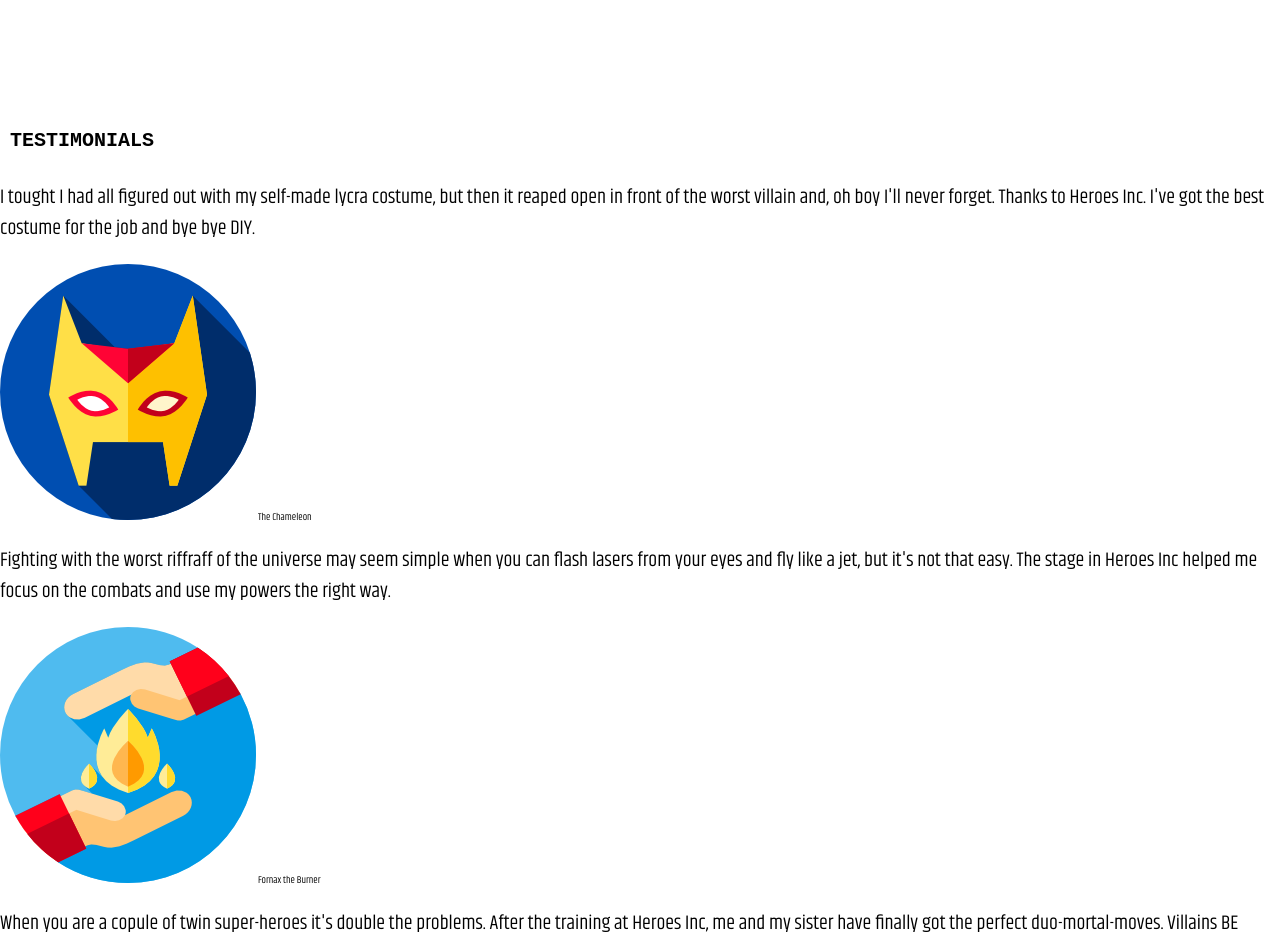
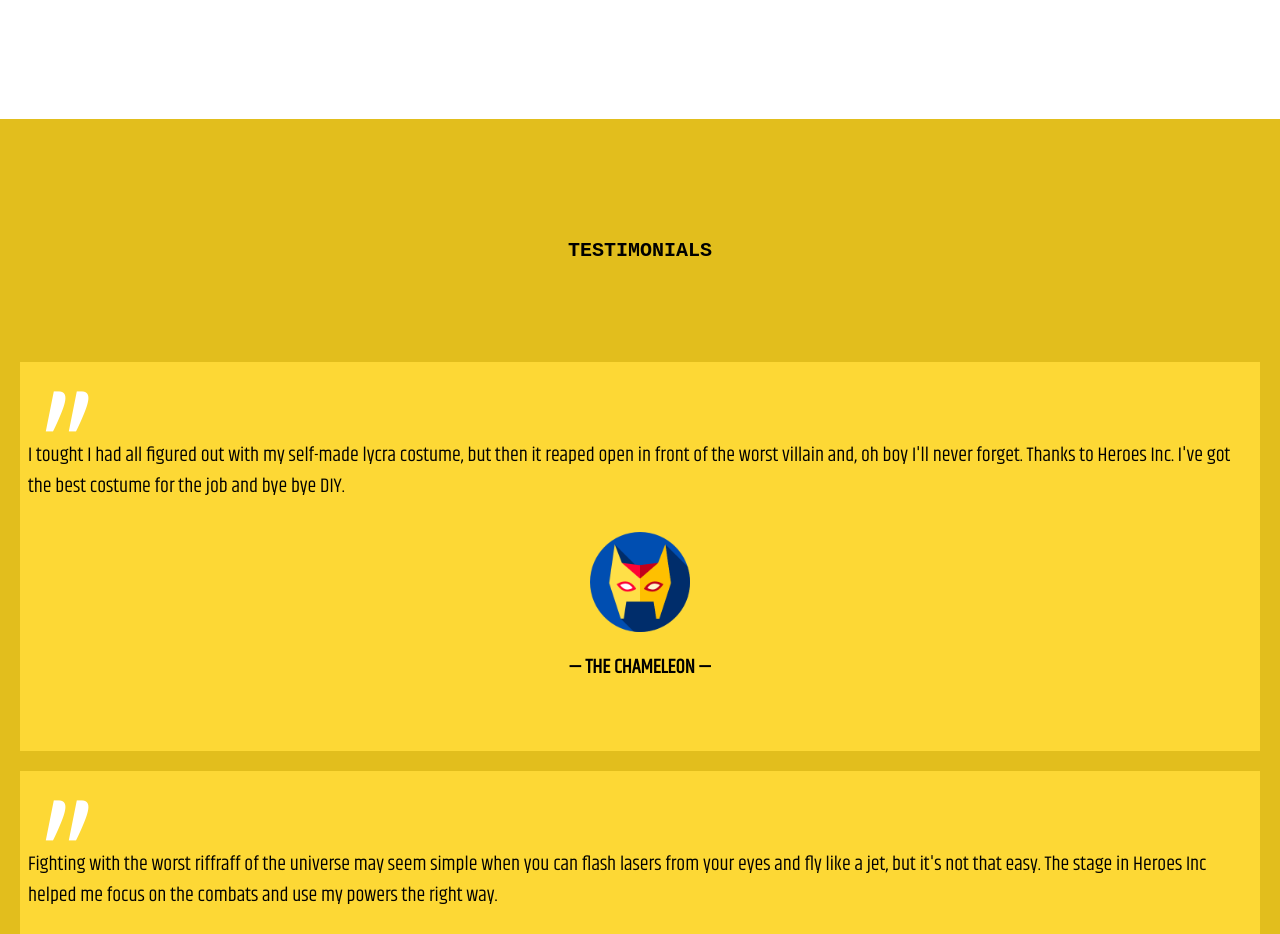
Before and after one commit to starskynder/Heroes-Inc., a website: page index.html in a window 1280 px wide. Shown: the part 5545-6479 px from the top of the page. Drawn offline with Linux system fonts and the light colour scheme; a web font is replaced by a local one.

Commit message:
Style testimonials section

```diff
--- a/sass/layout/_body.scss
+++ b/sass/layout/_body.scss
@@ -33,8 +33,6 @@
 
 .pricing {
   @include flex-row-wrap;
-  align-items: space-between;
-  justify-content: stretch;
 
   padding: 9rem 2rem;
 
@@ -185,3 +183,55 @@
     }
   }
 }
+.testimonials {
+  padding: 2rem;
+  background-color: $color-tertiary-dark;
+  @include flex-row-wrap;
+  align-items: stretch;
+  &__heading {
+    flex: 100%;
+    margin: 10rem 0;
+    text-align: center;
+  }
+  &__box {
+    flex: 100%;
+    background-color: $color-tertiary;
+    margin-bottom: 2rem;
+  }
+  &__content {
+    @include flex-col;
+    align-items: center;
+    align-items: center;
+    padding: 0.8rem;
+    margin: 5rem 0;
+    position: relative;
+  }
+  &__text {
+    &::before {
+      content: "”";
+      color: #fff;
+      font-size: 20rem;
+      line-height: 0;
+      display: inline-block;
+      position: absolute;
+      top: 6.5rem;
+      left: 2rem;
+    }
+  }
+  &__img {
+    width: 10rem;
+    display: block;
+    margin: 1rem;
+  }
+  &__name {
+    display: block;
+    font-size: 2rem;
+    text-transform: uppercase;
+    padding: 1rem;
+    font-weight: 600;
+    &::before,
+    &::after {
+      content: " — ";
+    }
+  }
+}
```
Also changed, not shown: css/style.css.
